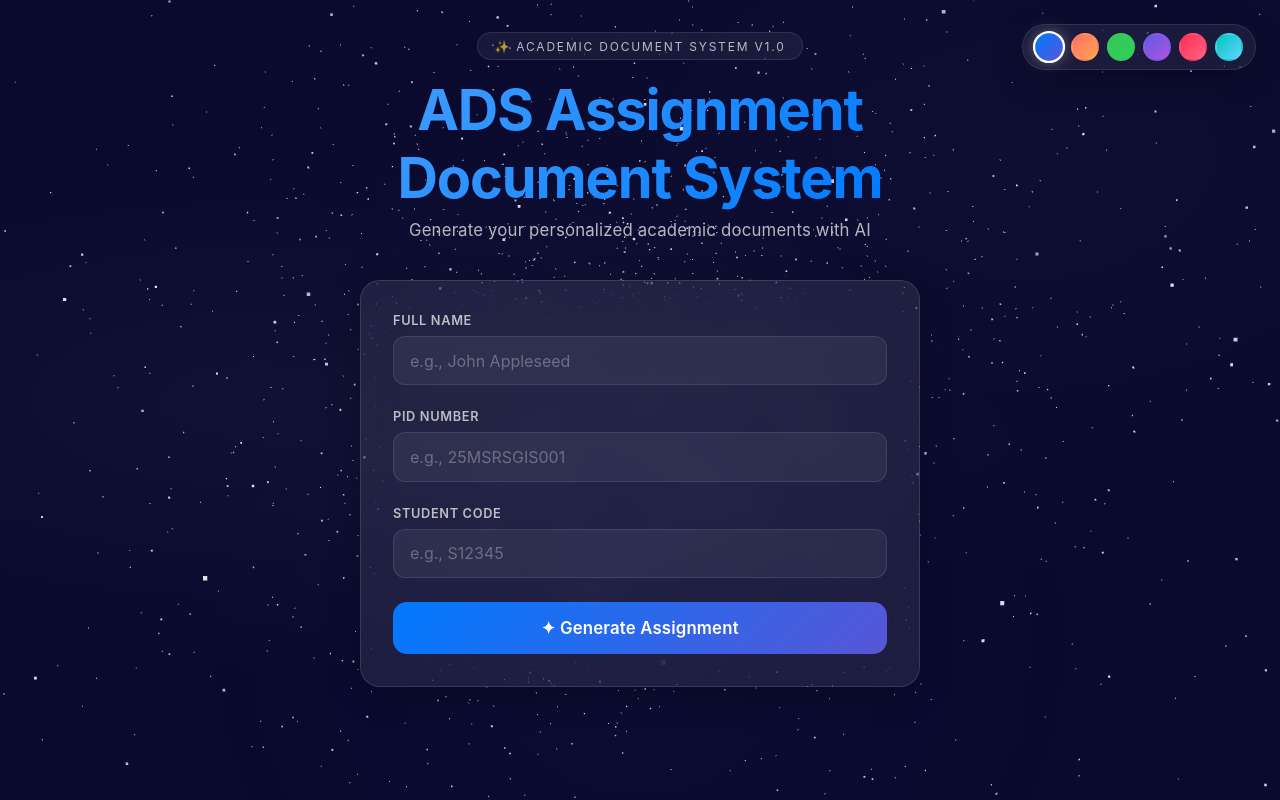
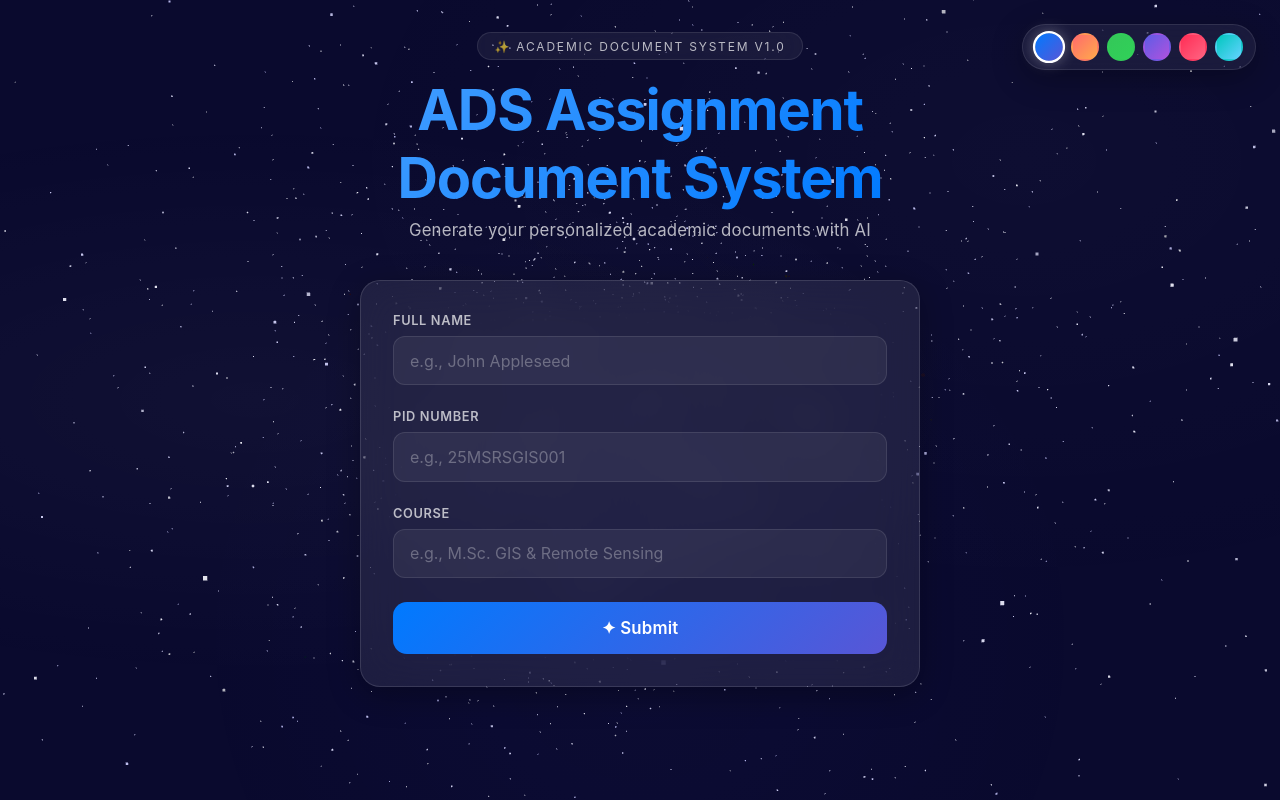
Before and after one commit to melody-in/ads-assignment-system, a Flask app: page / in a window 1280 px wide. Run offline with Flask 3, Linux system fonts and the light colour scheme.

Commit message:
Update: changed Student Code to Student Course, button text to Submit

```diff
--- a/app.py
+++ b/app.py
@@ -24,8 +24,8 @@ os.makedirs(OUTPUT_DIR, exist_ok=True)
 
 # ─── DOCX Modification ───────────────────────────────────────────────────────
 
-def modify_docx_template(student_name, student_pid, student_code, output_path=None):
-    """Modify the DOCX template by replacing student name, PID, and adding code."""
+def modify_docx_template(student_name, student_pid, student_course, output_path=None):
+    """Modify the DOCX template by replacing student name, PID, and adding course."""
     doc = Document(TEMPLATE_PATH)
 
     if doc.tables and len(doc.tables) > 0:
@@ -41,9 +41,9 @@ def modify_docx_template(student_name, student_pid, student_code, output_path=No
                     run.text = run.text.replace('25MSRSGIS001', student_pid)
                     pid_para_index = pi
 
-        # Add student code as a new paragraph at the end of the cell
-        if student_code and pid_para_index is not None:
-            cell.add_paragraph(f'Code: {student_code}')
+        # Add student course as a new paragraph at the end of the cell
+        if student_course and pid_para_index is not None:
+            cell.add_paragraph(f'Course: {student_course}')
 
     if output_path:
         doc.save(output_path)
@@ -278,17 +278,17 @@ def generate_assignment():
     data = request.get_json()
     student_name = data.get('studentName', '').strip()
     student_pid = data.get('studentPid', '').strip()
-    student_code = data.get('studentCode', '').strip()
+    student_course = data.get('studentCourse', '').strip()
 
-    if not student_name or not student_pid or not student_code:
-        return jsonify({'error': 'Please provide student name, PID, and student code.'}), 400
+    if not student_name or not student_pid or not student_course:
+        return jsonify({'error': 'Please provide student name, PID, and course name.'}), 400
 
     file_id = uuid.uuid4().hex[:12]
     docx_path = os.path.join(OUTPUT_DIR, f'assignment_{file_id}.docx')
     pdf_path = os.path.join(OUTPUT_DIR, f'assignment_{file_id}.pdf')
 
     try:
-        modify_docx_template(student_name, student_pid, student_code, docx_path)
+        modify_docx_template(student_name, student_pid, student_course, docx_path)
 
         pdf_ready = False
         try:
@@ -308,7 +308,7 @@ def generate_assignment():
             'pdfReady': pdf_ready,
             'studentName': student_name,
             'studentPid': student_pid,
-            'studentCode': student_code
+            'studentCourse': student_course
         })
 
     except Exception as e:
--- a/templates/index.html
+++ b/templates/index.html
@@ -783,19 +783,19 @@
                 </div>
 
                 <div class="form-group">
-                    <label class="form-label" for="studentCode">Student Code</label>
+                    <label class="form-label" for="studentCourse">Course</label>
                     <input
                         type="text"
-                        id="studentCode"
+                        id="studentCourse"
                         class="form-input"
-                        placeholder="e.g., S12345"
+                        placeholder="e.g., M.Sc. GIS & Remote Sensing"
                         required
                     />
-                    <div class="form-error">Please enter your student code</div>
+                    <div class="form-error">Please enter your course name</div>
                 </div>
 
                 <button type="submit" class="btn-generate" id="btnGenerate">
-                    <span class="btn-text">✦ Generate Assignment</span>
+                    <span class="btn-text">✦ Submit</span>
                     <div class="spinner"></div>
                 </button>
             </form>
@@ -1111,7 +1111,7 @@
         const btnGenerate = document.getElementById('btnGenerate');
         const nameInput = document.getElementById('studentName');
         const pidInput = document.getElementById('studentPid');
-        const codeInput = document.getElementById('studentCode');
+        const courseInput = document.getElementById('studentCourse');
         const resultSection = document.getElementById('resultSection');
         const previewContent = document.getElementById('previewContent');
         const previewLoading = document.getElementById('previewLoading');
@@ -1136,18 +1136,18 @@
             } else {
                 pidInput.classList.remove('error');
             }
-            if (!codeInput.value.trim()) {
-                codeInput.classList.add('error');
+            if (!courseInput.value.trim()) {
+                courseInput.classList.add('error');
                 valid = false;
             } else {
-                codeInput.classList.remove('error');
+                courseInput.classList.remove('error');
             }
             return valid;
         }
 
         nameInput.addEventListener('input', () => nameInput.classList.remove('error'));
         pidInput.addEventListener('input', () => pidInput.classList.remove('error'));
-        codeInput.addEventListener('input', () => codeInput.classList.remove('error'));
+        courseInput.addEventListener('input', () => courseInput.classList.remove('error'));
 
         // Form submission
         form.addEventListener('submit', async (e) => {
@@ -1169,7 +1169,7 @@
                     body: JSON.stringify({
                         studentName: nameInput.value.trim(),
                         studentPid: pidInput.value.trim(),
-                        studentCode: codeInput.value.trim()
+                        studentCourse: courseInput.value.trim()
                     })
                 });
 
@@ -1183,7 +1183,7 @@
                 // Show success
                 displayName.textContent = data.studentName;
                 document.getElementById('displayDetails').textContent =
-                    ` | PID: ${data.studentPid} | Code: ${data.studentCode}`;
+                    ` | PID: ${data.studentPid} | Course: ${data.studentCourse}`;
                 successMessage.classList.add('visible');
 
                 // Set download links
```
